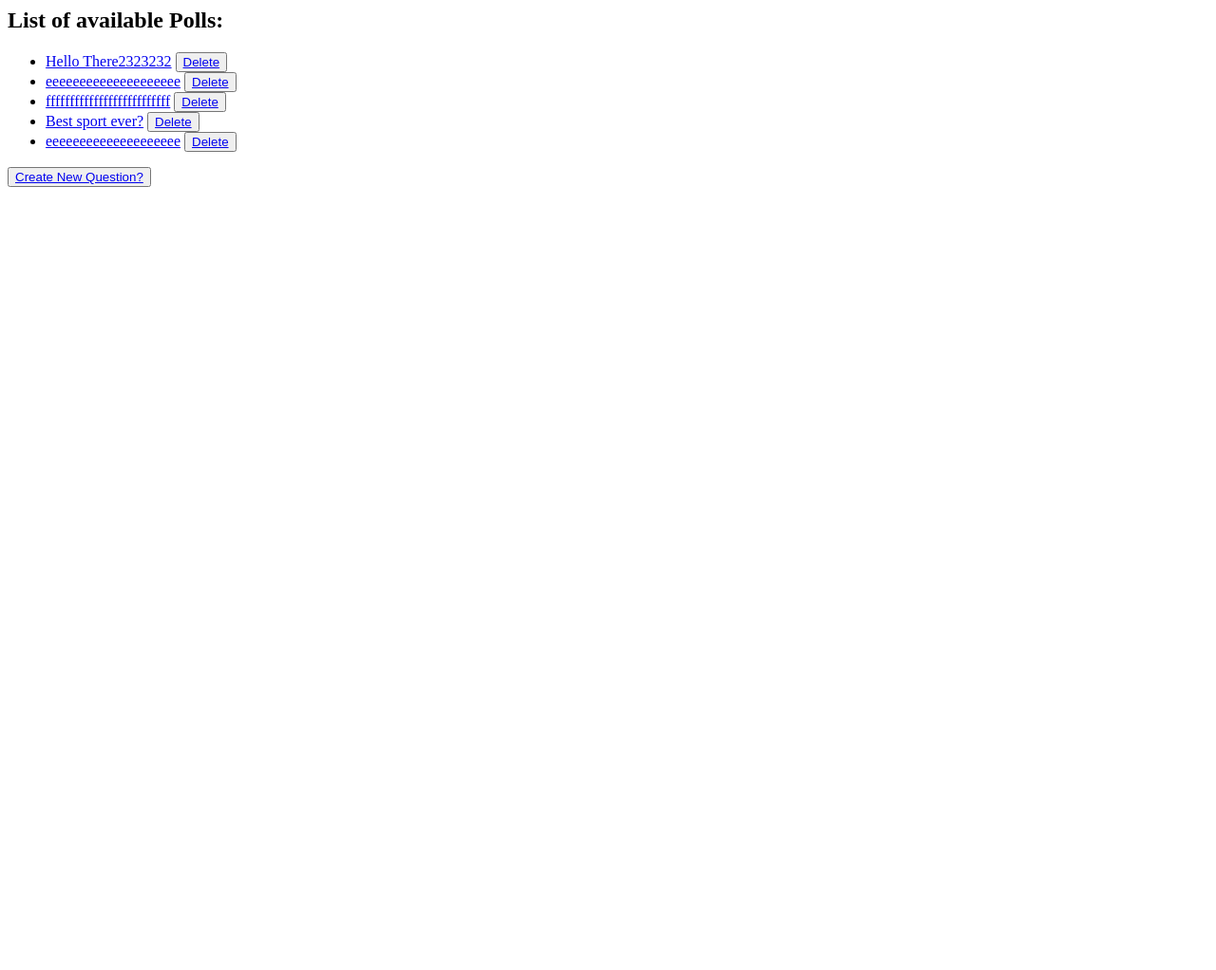
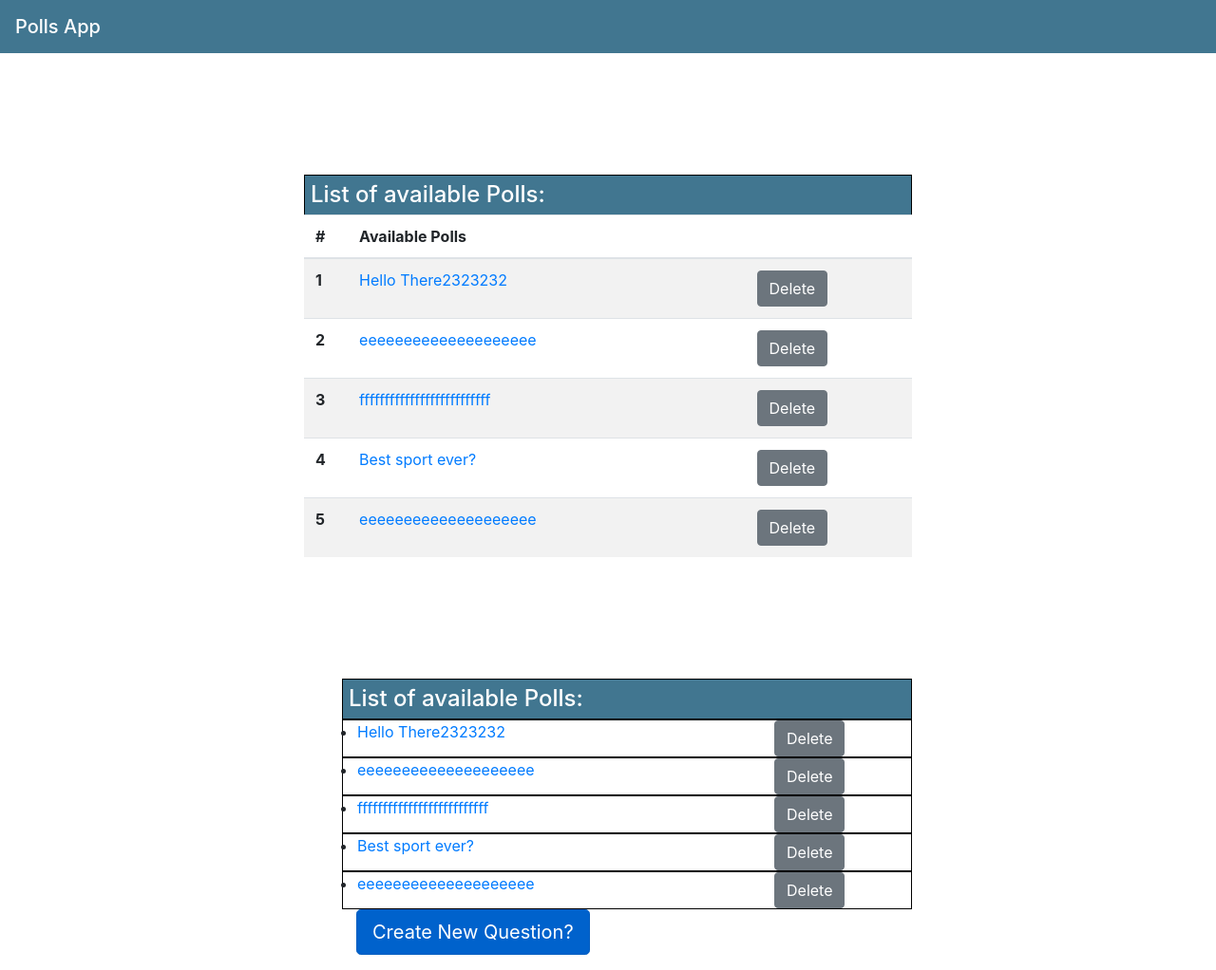
Before and after one commit to SameerKhan-Dev/django-poll-app, a Django app: page /polls/ in a window 1280 px wide. Shown: the whole page at 95% size. Before the commit the page ends 197 px from the top, so only its background shows below. Run offline with Django 3.2, Linux system fonts and the light colour scheme; data comes from the database, SQL or seed files in the repository; both versions use the stored data as it was after the commit; some libraries are stand-ins or nearby versions.

Commit message:
added some styling to templates

```diff
--- a/mysite/mysite/settings.py
+++ b/mysite/mysite/settings.py
@@ -38,7 +38,10 @@ INSTALLED_APPS = [
     'django.contrib.sessions',
     'django.contrib.messages',
     'django.contrib.staticfiles',
+    'crispy_forms',
 ]
+
+CRISPY_TEMPLATE_PACK = 'bootstrap4'
 
 MIDDLEWARE = [
     'django.middleware.security.SecurityMiddleware',
--- /dev/null
+++ b/mysite/polls/static/polls/style.css
@@ -0,0 +1,33 @@
+.pollsContainer {
+    width: 50%;
+    margin:auto;
+    margin-top: 10%;
+
+ }
+
+ .pollsInfo {
+    width: 25%;
+ }
+
+.listItem {
+    border: 1px black solid;
+    padding: 0px;
+    margin-left: 0px;
+}
+
+.listTitle {
+    border: 1px black solid;
+    padding: 6px;
+    margin: 0%;
+    background-color: #417690;
+    color: white;
+}
+
+.deleteLink {
+    margin-left: 140px;
+}
+
+.navBar {
+    background-color: #417690;
+    color: white;
+}
--- /dev/null
+++ b/mysite/polls/templates/polls/base.html
@@ -0,0 +1,19 @@
+{% load static %}
+<link rel="stylesheet" type="text/css" href="{% static 'polls/style.css' %}">
+
+<!doctype html>
+<html lang="en">
+  <head>
+    <meta charset="utf-8">
+    <meta name="viewport" content="width=device-width, initial-scale=1, shrink-to-fit=no">
+    <link rel="stylesheet" href="https://stackpath.bootstrapcdn.com/bootstrap/4.1.3/css/bootstrap.min.css" integrity="sha384-MCw98/SFnGE8fJT3GXwEOngsV7Zt27NXFoaoApmYm81iuXoPkFOJwJ8ERdknLPMO" crossorigin="anonymous">
+    <title>Polls App</title>
+  </head>
+  <body>
+      <nav class="navbar navBar">
+        <span class="navbar-brand mb-0 h1">Polls App</span>
+      </nav>
+          {% block content %}
+          {% endblock %}
+  </body>
+</html>
--- a/mysite/polls/templates/polls/deleteQuestion.html
+++ b/mysite/polls/templates/polls/deleteQuestion.html
@@ -1,3 +1,5 @@
+<link rel="stylesheet" href="https://stackpath.bootstrapcdn.com/bootstrap/4.1.3/css/bootstrap.min.css" integrity="sha384-MCw98/SFnGE8fJT3GXwEOngsV7Zt27NXFoaoApmYm81iuXoPkFOJwJ8ERdknLPMO" crossorigin="anonymous">
+
 <form method="post">{% csrf_token %}
     <p>Are you sure you want to delete the question?
         <h2>Question:</h2>
--- a/mysite/polls/templates/polls/detail.html
+++ b/mysite/polls/templates/polls/detail.html
@@ -1,3 +1,5 @@
+<link rel="stylesheet" href="https://stackpath.bootstrapcdn.com/bootstrap/4.1.3/css/bootstrap.min.css" integrity="sha384-MCw98/SFnGE8fJT3GXwEOngsV7Zt27NXFoaoApmYm81iuXoPkFOJwJ8ERdknLPMO" crossorigin="anonymous">
+
 <h1>{{ question.question_text }}</h1>
 
 {% if error_message %}<p><strong>{{ error_message }}</strong></p>{% endif %}
--- a/mysite/polls/templates/polls/index.html
+++ b/mysite/polls/templates/polls/index.html
@@ -1,13 +1,82 @@
 
-<h2>List of available Polls:</h2>
+{% extends 'polls/base.html' %}
 
+{% block content %}
+
+<div class="pollsContainer">
+    <table class="table table-striped">
+         <thead>
+                <tr>
+                    <h4 class = "listTitle">List of available Polls:</h4>
+                </tr>
+                <tr>
+                    <th scope="col">#</th>
+                    <th scope="col">Available Polls</th>
+                    <th scope="col"></th>
+                </tr>
+         </thead>
+         <tbody>
+            {% for question in latest_question_list %}
+                <tr>
+                    <th scope="row">{{forloop.counter}}</th>
+                    <td><a href="{% url 'polls:detail' question.id %}">{{ question.question_text }}</a></td>
+                    <td><a class="btn btn-secondary deleteLink" href="{% url 'polls:delete' question.id %}">Delete</a></td>
+                </tr>
+           {% endfor %}
+         </tbody>
+    </table>
+</div>
+<div class="pollsContainer">
     {% if latest_question_list %}
         <ul>
+            <h4 class = "listTitle">List of available Polls:</h4>
+            <div class = "container">
                 {% for question in latest_question_list %}
-        <li><a href="{% url 'polls:detail' question.id %}">{{ question.question_text }}</a> <button><a href="{% url 'polls:delete' question.id %}">Delete</a></button></li>
+                    <div class = "row listItem">
+                        <div class="col">
+                            <li><a href="{% url 'polls:detail' question.id %}">{{ question.question_text }}</a>
+                        </div>
+                        <div class="col">
+                            <a class="btn btn-secondary deleteLink" href="{% url 'polls:delete' question.id %}">Delete</a>
+                        </div>
+                    </div>
                     {% endfor %}
+                <a class="btn btn-primary btn-lg active" href="{% url 'polls:newQuestion'%}">Create New Question?</a>
+            </div>
         </ul>
     {% else %}
         <p>No polls are available.</p>
     {% endif %}
-<button><a href="{% url 'polls:newQuestion'%}">Create New Question?</a></button>
+
+    {% endblock %}
+</div>
+<table class="table table-striped">
+  <thead>
+    <tr>
+      <th scope="col">#</th>
+      <th scope="col">First</th>
+      <th scope="col">Last</th>
+      <th scope="col">Handle</th>
+    </tr>
+  </thead>
+  <tbody>
+    <tr>
+      <th scope="row">1</th>
+      <td>Mark</td>
+      <td>Otto</td>
+      <td>@mdo</td>
+    </tr>
+    <tr>
+      <th scope="row">2</th>
+      <td>Jacob</td>
+      <td>Thornton</td>
+      <td>@fat</td>
+    </tr>
+    <tr>
+      <th scope="row">3</th>
+      <td>Larry</td>
+      <td>the Bird</td>
+      <td>@twitter</td>
+    </tr>
+  </tbody>
+</table>
--- a/mysite/polls/templates/polls/newQuestion.html
+++ b/mysite/polls/templates/polls/newQuestion.html
@@ -1,3 +1,5 @@
+<link rel="stylesheet" href="https://stackpath.bootstrapcdn.com/bootstrap/4.1.3/css/bootstrap.min.css" integrity="sha384-MCw98/SFnGE8fJT3GXwEOngsV7Zt27NXFoaoApmYm81iuXoPkFOJwJ8ERdknLPMO" crossorigin="anonymous">
+
 <form action="{% url 'polls:addNewQuestion'%}" method="post">{% csrf_token %}
       <h4><b>Please enter your new question details below:</b></h4>
     {{ form.as_p }}
--- a/mysite/polls/templates/polls/results.html
+++ b/mysite/polls/templates/polls/results.html
@@ -1,3 +1,5 @@
+<link rel="stylesheet" href="https://stackpath.bootstrapcdn.com/bootstrap/4.1.3/css/bootstrap.min.css" integrity="sha384-MCw98/SFnGE8fJT3GXwEOngsV7Zt27NXFoaoApmYm81iuXoPkFOJwJ8ERdknLPMO" crossorigin="anonymous">
+
 <h1>{{ question.question_text }}</h1>
 
 <ul>
```
Also changed, not shown: mysite/db.sqlite3. Lines whose indentation alone changed are shown as unchanged.
